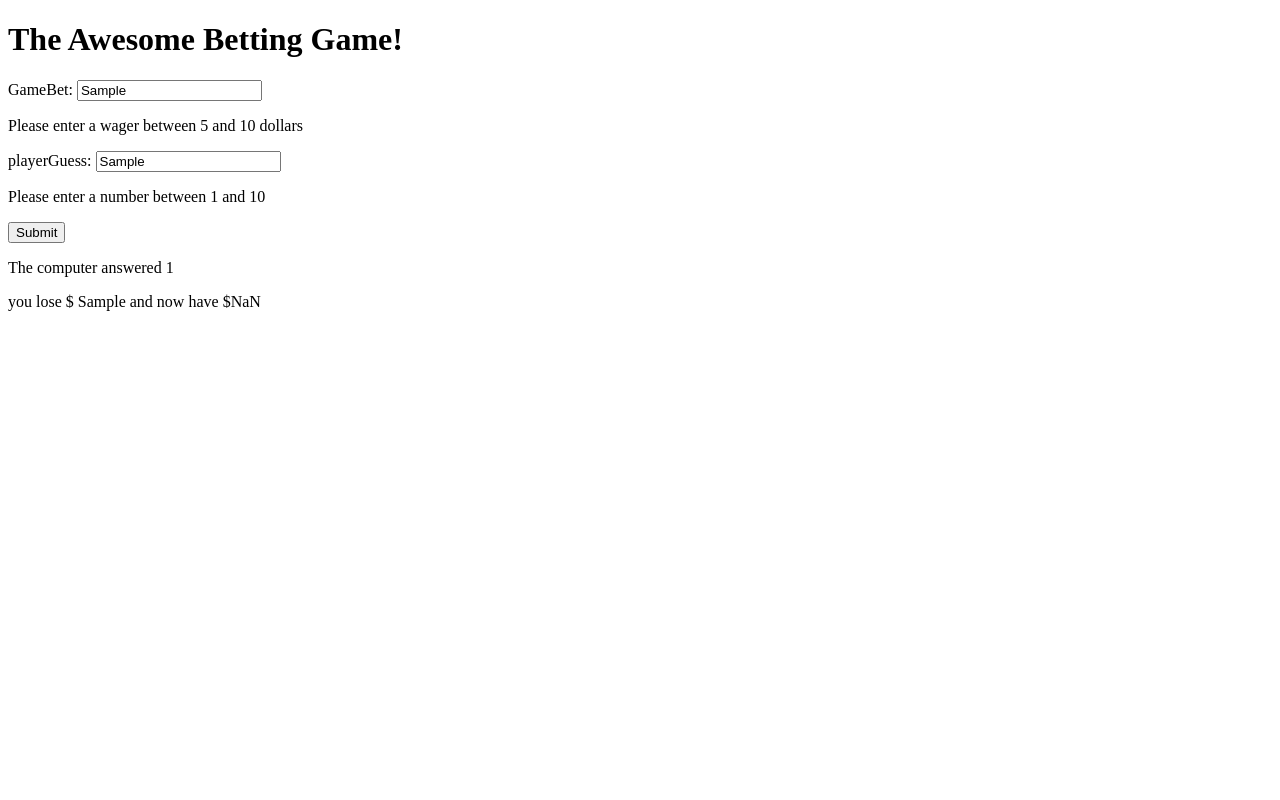
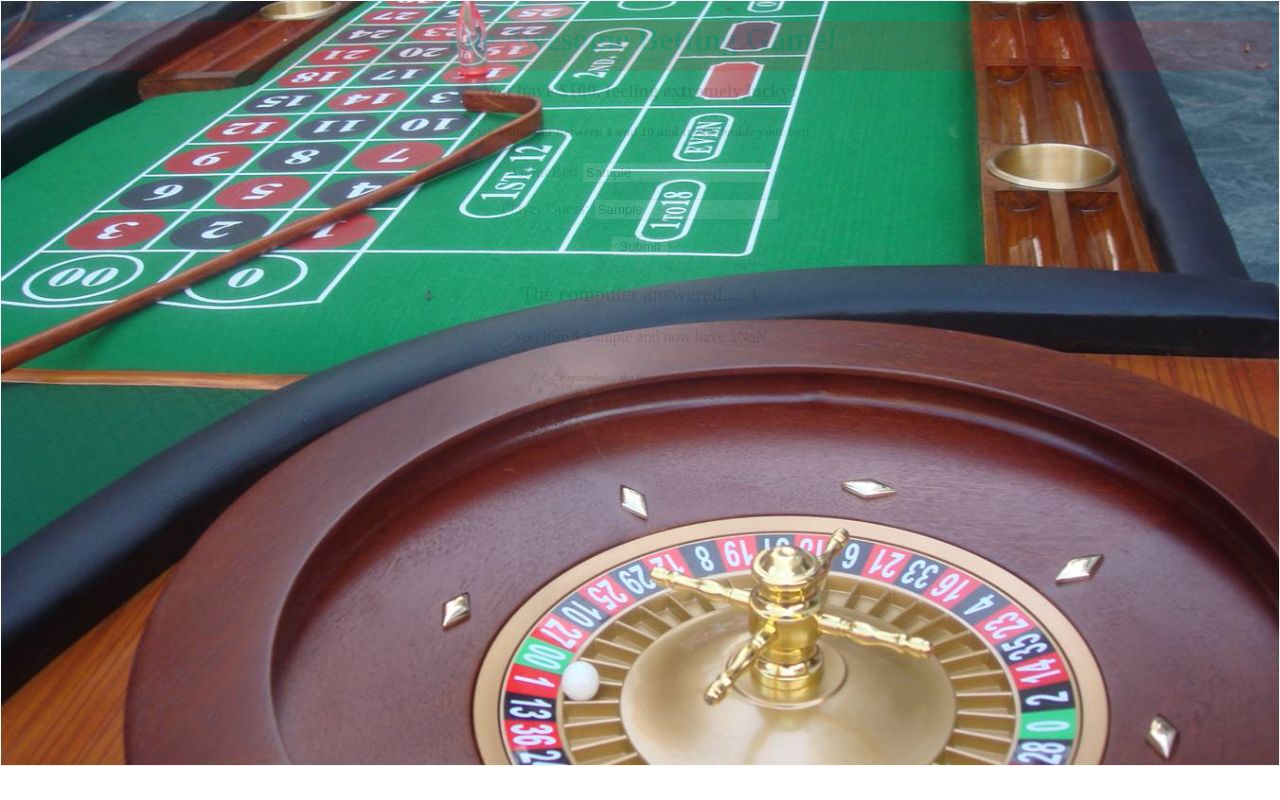
Before and after one commit to achandi/JSBettingGame, a plain HTML site: page game.html in a window 1280 px wide. Both pictures are taken after typing "Sample", "Sample" into the empty fields and a click on the button "Submit". Drawn offline with Linux system fonts and the light colour scheme.

Commit message:
Design changes to the game.

```diff
--- a/game.html
+++ b/game.html
@@ -10,19 +10,24 @@
 
   <body>
 
+    <div id="game">
     <h1>The Awesome Betting Game!</h1>
+    <h3>You have $100, feeling extremely lucky?</h3>
+    <h5> Pick a number between 1 and 10 and try to double your bet!</h5>
     <label for="Gamebet">GameBet: </label>
-    <input id="Gamebet" name="Gamebet" type="text" placeholder="What's your wager?" />
-    <p id = "wager-validator"> Please enter a wager between 5 and 10 dollars</p>
+    <input id="Gamebet" name="Gamebet" type="text" placeholder="Bet between $5 and $10." />
+    <p class = "validator1"></p>
     <p class = "validator2"></p>
-    <label for="playerGuess">playerGuess: </label>
-    <input id="playerGuess" name="playerGuess" type="text" placeholder="Pick a number between 1 and 10" />
-    <p class = "validator3"> Please enter a number between 1 and 10</p>
+    <label for="playerGuess">Player Guess: </label>
+    <input id="playerGuess" name="playerGuess" type="text" placeholder="Between 1 and 10" />
+    <p class = "validator3"></p>
     <input type="button" id="bet" name="submit" value="Submit"/>
     <p class = "answer"></p>
     <p class = "gameresult"></p>
     <script src="./bower_components/jquery/dist/jquery.js"></script>
     <script src="twoplayergamerev.js"></script>
+    <h6>Remember... the house <span id="house">always</span> wins.<h4>
+    </div>
 
   </body>
 
--- a/gamecss.css
+++ b/gamecss.css
@@ -0,0 +1,34 @@
+#game {
+
+  height:50px;
+  width:100%;
+  background-color: red;
+  text-align: center;
+  margin: 0;
+  opacity: 10%;
+
+}
+
+
+
+#house {
+
+  font-style: italic;
+
+}
+
+body {
+
+  background-image: url("betting.jpg");
+  background-repeat:no-repeat;
+  background-position: center top;
+
+}
+
+.answer {
+
+  margin-top: 25px;
+  font-size: 21px;
+  text-align: center;
+
+}
--- a/twoplayergamerev.js
+++ b/twoplayergamerev.js
@@ -16,7 +16,7 @@ $(document).ready(function() {
   var game = function(guess, answer, currentBet)  {
     // validations
     if (currentBet > 10 || currentBet < 5) {
-      $('.validator1').text("Wrong bet. Place a bet between 5 and 10");
+      $('.validator1').text("Wrong bet. Place a bet between $5 and $10");
       return;
     }
     if (bankRoll < currentBet) {
@@ -28,13 +28,13 @@ $(document).ready(function() {
       return;
     }
     // calculate result
-    $(".answer").text("The computer answered " + answer);
+    $(".answer").text("The computer answered.... " + answer);
     if (guess == answer) {
       bankRoll += parseInt(currentBet);
-      $('.gameresult').text("you win $ " + currentBet + " and now have $" + bankRoll);
+      $('.gameresult').text("You win $ " + currentBet + " and now have $" + bankRoll);
     } else {
       bankRoll -= currentBet;
-      $('.gameresult').text("you lose $ " + currentBet + " and now have $" + bankRoll);
+      $('.gameresult').text("You lose $ " + currentBet + " and now have $" + bankRoll);
     }
 
   };
```
Also changed, not shown: betting.jpg (added).
